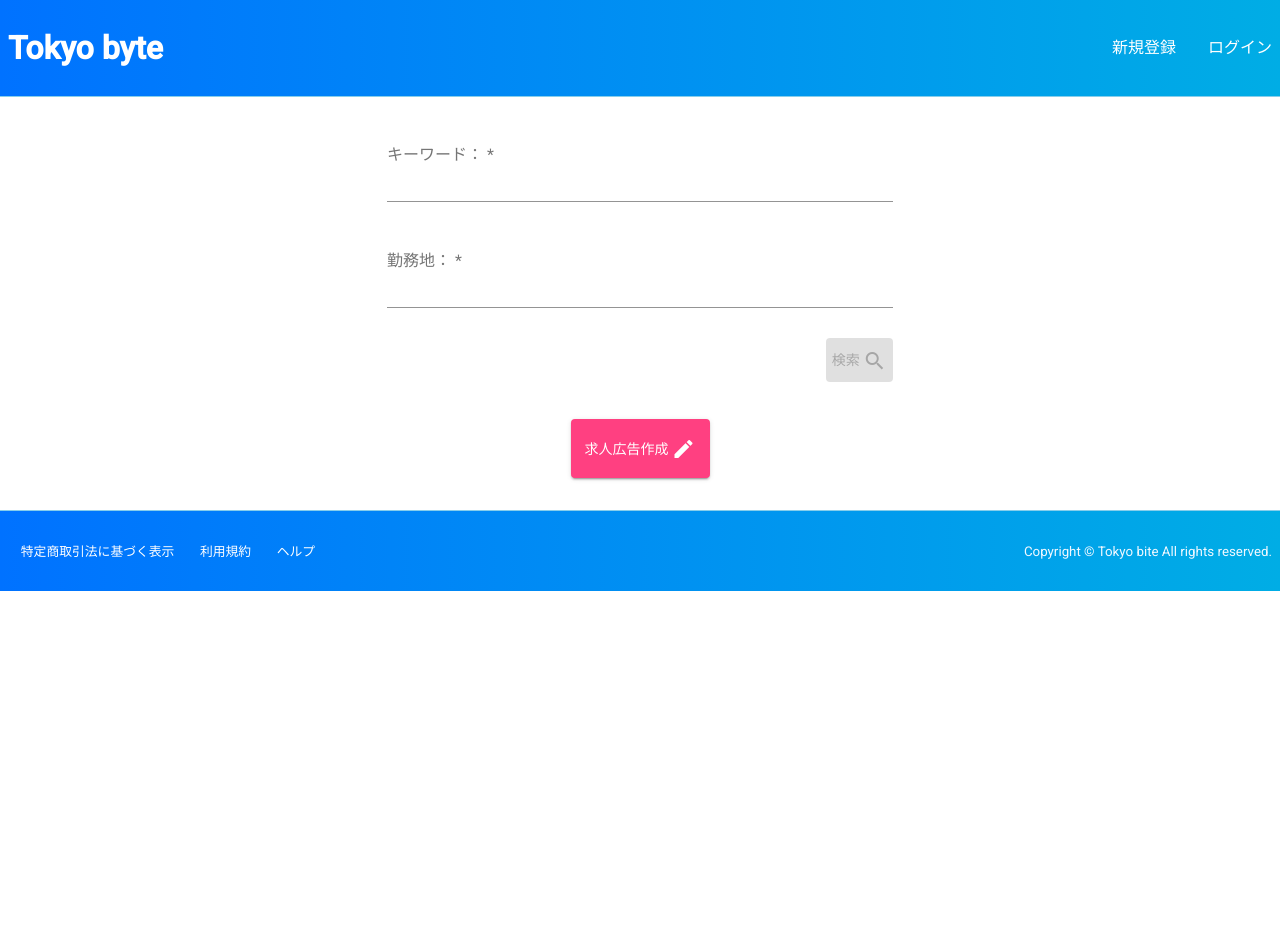
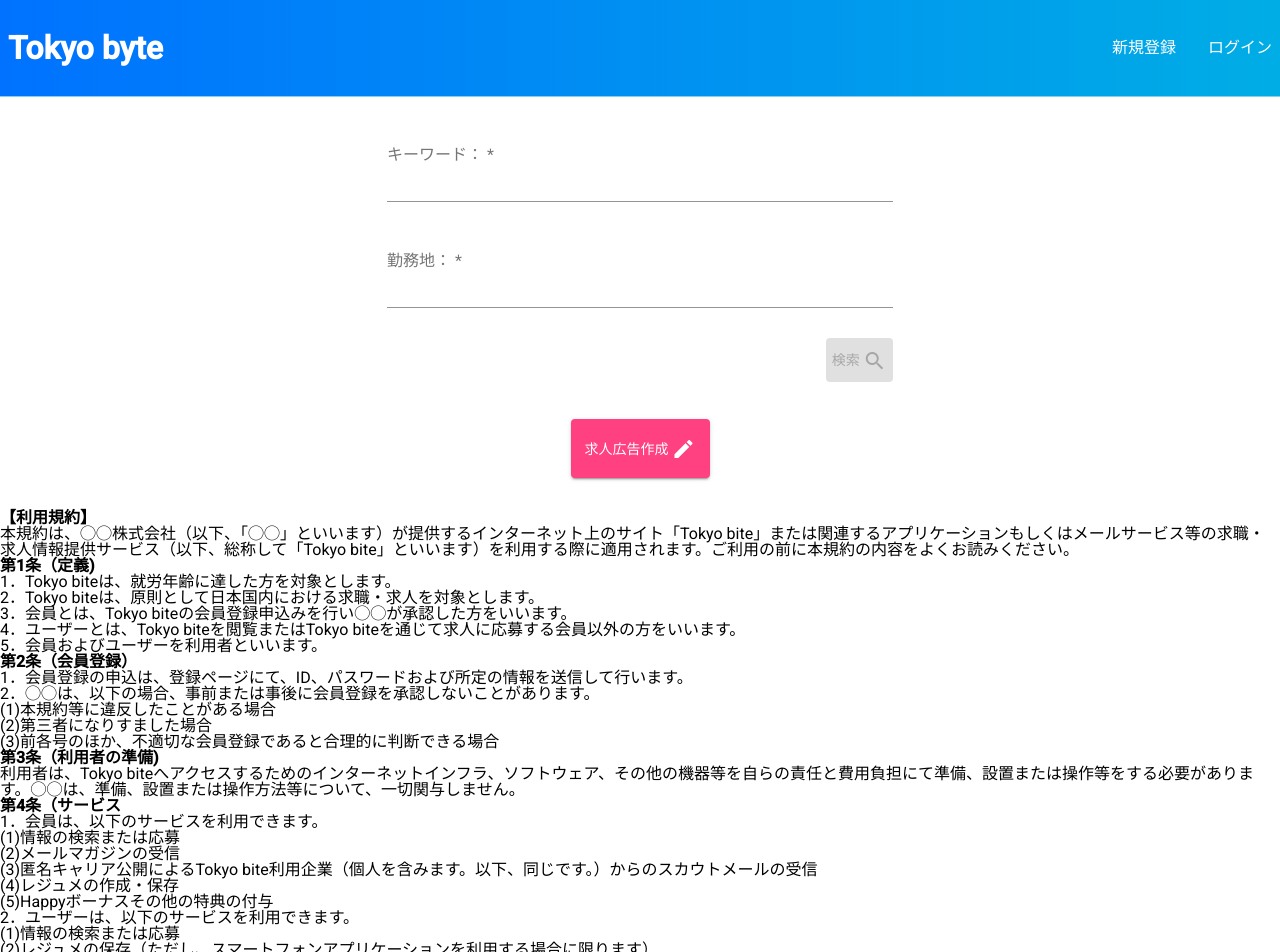
Before and after one commit to moriyamasaaaki/jobApp, an Angular app: page /terms in a window 1280 px wide. Before the commit this address led to /. Shown: the top 952 px of the page. Before the commit the page ends 800 px from the top, so only its background shows below. Built offline with nearby package versions, Linux system fonts and the light colour scheme.

Commit message:
feat(legal, terms): 利用規約ページ作成 #17

```diff
--- a/src/app/app-routing.module.ts
+++ b/src/app/app-routing.module.ts
@@ -11,7 +11,12 @@ const routes: Routes = [
   {
     path: 'detail',
     loadChildren: () => import('./detail/detail.module').then(m => m.DetailModule)
-  }
+  },
+
+    {
+    path: 'terms',
+    loadChildren: () => import('./legal/legal.module').then(m => m.LegalModule)
+  },
 ];
 
 @NgModule({
--- a/src/app/app.component.html
+++ b/src/app/app.component.html
@@ -7,8 +7,8 @@
 <footer>
   <div class="footer-content">
       <ul class="footer-nav">
-        <li><a href="">特定商取引法に基づく表示</a></li>
-        <li><a href="">利用規約</a></li>
+        <li><a herf="">特定商取引法に基づく表示</a></li>
+        <li><a routerLink="/terms">利用規約</a></li>
         <li><a href="">ヘルプ</a></li>
       </ul>
     <div class="copyright">
--- /dev/null
+++ b/src/app/legal/legal/legal.component.html
@@ -0,0 +1 @@
+<app-terms></app-terms>
--- /dev/null
+++ b/src/app/legal/legal/legal.component.ts
@@ -0,0 +1,15 @@
+import { Component, OnInit } from '@angular/core';
+
+@Component({
+  selector: 'app-legal',
+  templateUrl: './legal.component.html',
+  styleUrls: ['./legal.component.scss']
+})
+export class LegalComponent implements OnInit {
+
+  constructor() { }
+
+  ngOnInit() {
+  }
+
+}
--- /dev/null
+++ b/src/app/legal/terms/terms.component.html
@@ -0,0 +1,51 @@
+<div>
+  <strong>【利用規約】</strong>
+    <ul>
+      <li>
+        本規約は、◯◯株式会社（以下、「◯◯」といいます）が提供するインターネット上のサイト「Tokyo bite」または関連するアプリケーションもしくはメールサービス等の求職・求人情報提供サービス（以下、総称して「Tokyo bite」といいます）を利用する際に適用されます。ご利用の前に本規約の内容をよくお読みください。
+      </li>
+    </ul>
+
+  <strong>第1条（定義)</strong>
+    <ul>
+      <li>1．Tokyo biteは、就労年齢に達した方を対象とします。</li>
+      <li>2．Tokyo biteは、原則として日本国内における求職・求人を対象とします。</li>
+      <li>3．会員とは、Tokyo biteの会員登録申込みを行い◯◯が承認した方をいいます。</li>
+      <li>4．ユーザーとは、Tokyo biteを閲覧またはTokyo biteを通じて求人に応募する会員以外の方をいいます。</li>
+      <li>5．会員およびユーザーを利用者といいます。</li>
+    </ul>
+
+  <strong>第2条（会員登録）</strong>
+    <ul>
+      <li>1．会員登録の申込は、登録ページにて、ID、パスワードおよび所定の情報を送信して行います。</li>
+      <li>2．◯◯は、以下の場合、事前または事後に会員登録を承認しないことがあります。</li>
+      <ul>
+        <li>(1)本規約等に違反したことがある場合</li>
+        <li>(2)第三者になりすました場合</li>
+        <li>(3)前各号のほか、不適切な会員登録であると合理的に判断できる場合</li>
+      </ul>
+    </ul>
+
+    <strong>第3条（利用者の準備)</strong>
+    <ul>
+      <li>利用者は、Tokyo biteへアクセスするためのインターネットインフラ、ソフトウェア、その他の機器等を自らの責任と費用負担にて準備、設置または操作等をする必要があります。◯◯は、準備、設置または操作方法等について、一切関与しません。</li>
+    </ul>
+
+    <strong>第4条（サービス</strong>
+      <ul>
+        <li>1．会員は、以下のサービスを利用できます。</li>
+          <ul>
+            <li>(1)情報の検索または応募</li>
+            <li>(2)メールマガジンの受信</li>
+            <li>(3)匿名キャリア公開によるTokyo bite利用企業（個人を含みます。以下、同じです。）からのスカウトメールの受信</li>
+            <li>(4)レジュメの作成・保存</li>
+            <li>(5)Happyボーナスその他の特典の付与</li>
+          </ul>
+          <li>2．ユーザーは、以下のサービスを利用できます。</li>
+            <ul>
+              <li>(1)情報の検索または応募</li>
+              <li>(2)レジュメの保存（ただし、スマートフォンアプリケーションを利用する場合に限ります）</li>
+              <li>(3)Happyボーナスその他の特典の付与</li>
+            </ul>
+      </ul>
+</div>
--- /dev/null
+++ b/src/app/legal/terms/terms.component.ts
@@ -0,0 +1,15 @@
+import { Component, OnInit } from '@angular/core';
+
+@Component({
+  selector: 'app-terms',
+  templateUrl: './terms.component.html',
+  styleUrls: ['./terms.component.scss']
+})
+export class TermsComponent implements OnInit {
+
+  constructor() { }
+
+  ngOnInit() {
+  }
+
+}
```
Also changed, not shown: src/app/legal/legal-routing.module.ts (added, +17 -0 lines), src/app/legal/legal.module.ts (added, +16 -0 lines), src/app/legal/legal/legal.component.scss (added), src/app/legal/terms/terms.component.scss (added), 2 other files (tests, documents, lock files or other folders).
